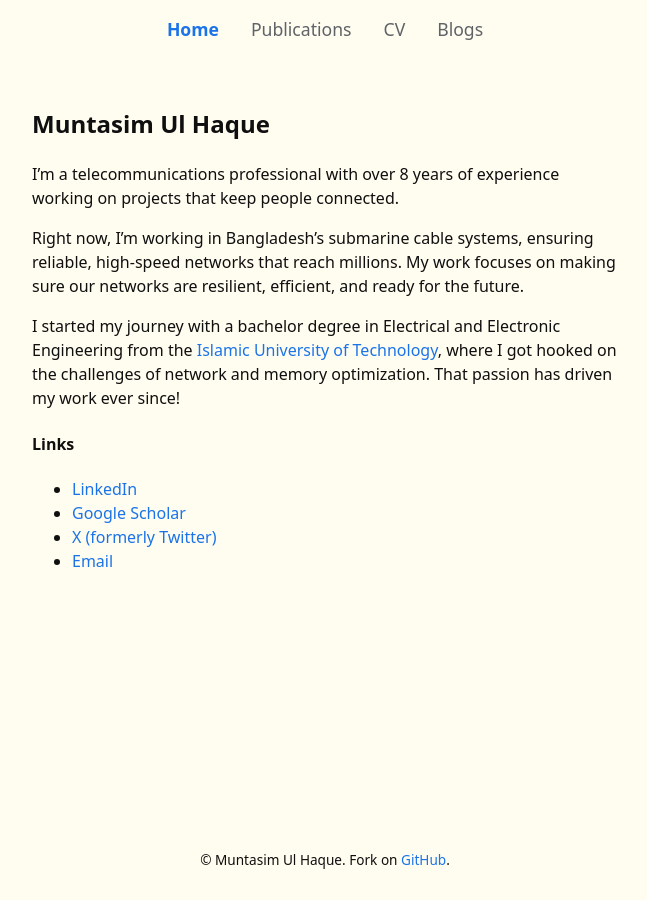
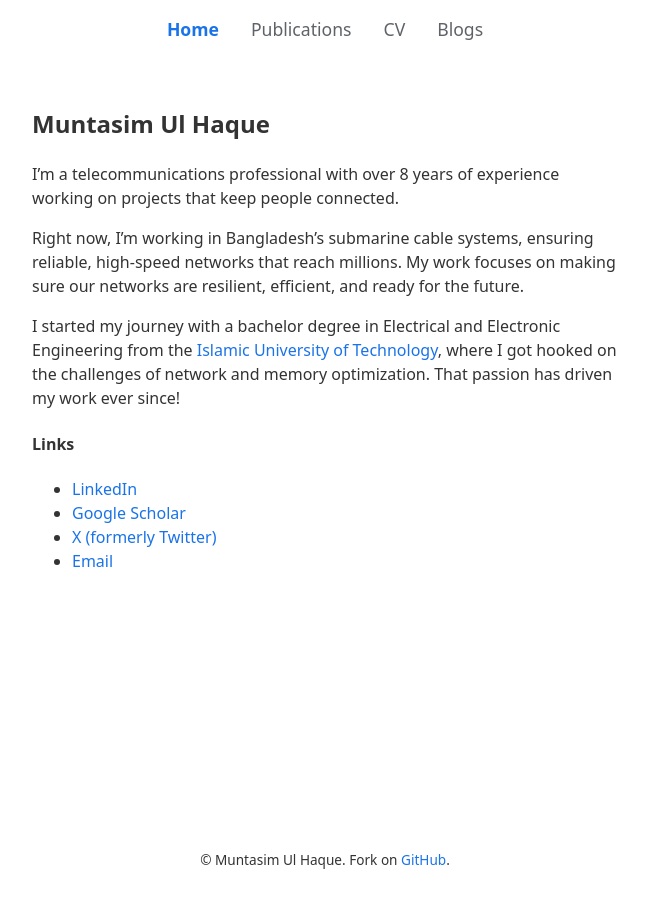
Before and after one commit to muntasimulhaque/muntasimulhaque.github.io, a Jekyll site: the page built from index.md, in a window 1280 px wide. Shown: the whole page, without its empty margins (315-962 px from the left). Built offline with Jekyll 4.4.1, drawn with Linux system fonts in a browser that asks for light colours; our own code applies the rules of GitHub Pages for plain Markdown files.

Commit message:
Update main.css

```diff
--- a/assets/css/main.css
+++ b/assets/css/main.css
@@ -1,7 +1,7 @@
 :root {
-    --primary-color: #100f0f;
-    --background-color: #fffcf0;
-    --text-color: #100f0f;
+    --primary-color: #333333;
+    --background-color: #ffffff;
+    --text-color: #333333;
     --link-color: #1a73e8;
     --visited-link-color: #673ab7;
     --selection-color: #DFEAFB;
```
